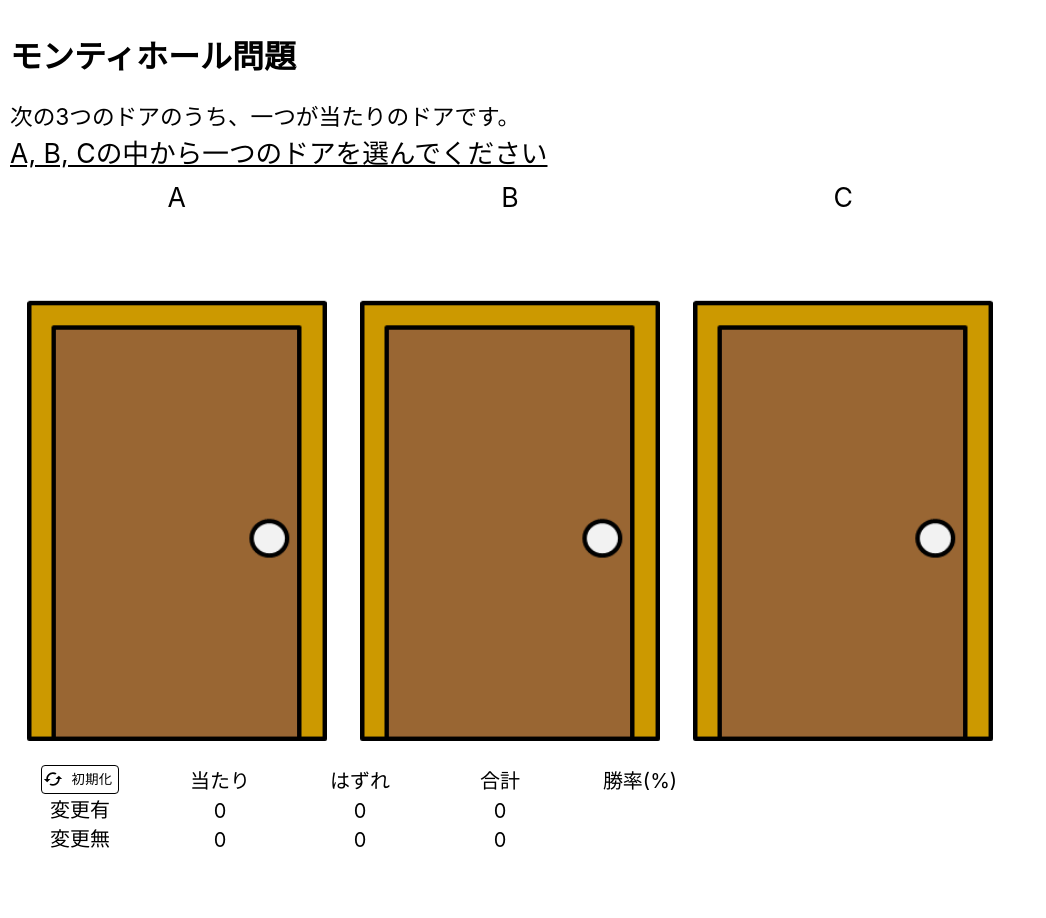
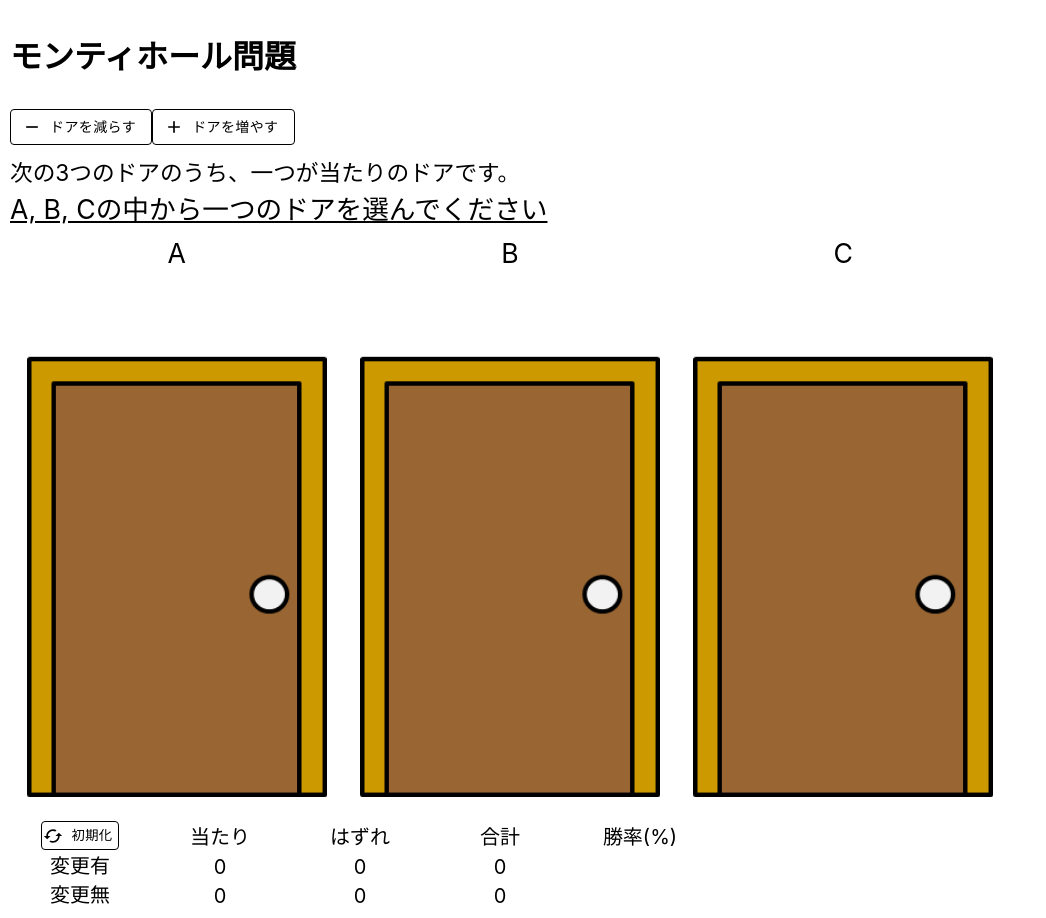
Before and after one commit to mynkit/probability-experiment, a React (Create React App) app: page / in a window 1280 px wide. Shown: the whole page, without its empty margins (0-1046 px from the left). Before the commit the page ends 862 px from the top, so only its background shows below. Built offline with nearby package versions, Linux system fonts and the light colour scheme.

Commit message:
ドアを増やしたり減らしたりできるようになった

```diff
--- a/src/components/MontyHallProblem.tsx
+++ b/src/components/MontyHallProblem.tsx
@@ -8,14 +8,18 @@ import PlayArrowIcon from '@mui/icons-material/PlayArrow';
 import PlayDisabledIcon from '@mui/icons-material/PlayDisabled';
 import InitModal from './InitModal';
 import CachedIcon from '@mui/icons-material/Cached';
+import AddIcon from '@mui/icons-material/Add';
+import RemoveIcon from '@mui/icons-material/Remove';
 
-type Door = 'A'|'B'|'C';
+type Door = 'A'|'B'|'C'|'D'|'E'|'F'|'G'|'H'|'I'|'J'|'K'|'L'|'M'|'N'|'O'|'P'|'Q'|'R'|'S'|'T'|'U'|'V'|'X'|'Y'|'Z';
+
+const doorList: Door[] = ['A', 'B', 'C', 'D', 'E', 'F', 'G', 'H', 'I', 'J', 'K', 'L', 'M', 'N', 'O', 'P', 'Q', 'R', 'S', 'T', 'U', 'V', 'X', 'Y', 'Z'];
 
 type DoorImgProps = {
   door: Door;
   firstSelectedDoor: Door | null;
   setFirstSelectedDoor: React.Dispatch<React.SetStateAction<Door | null>>;
-  missingDoor: Door | null;
+  missingDoors: Door[];
   setShowAlertModal: React.Dispatch<React.SetStateAction<boolean>>;
   bingo: Door;
   finalMissingDoor: Door | null;
@@ -27,26 +31,26 @@ type DoorImgProps = {
   setShowResultModal: React.Dispatch<React.SetStateAction<boolean>>;
 }
 
-const DoorImg: React.FC<DoorImgProps> = ({ door, firstSelectedDoor, setFirstSelectedDoor, missingDoor, setShowAlertModal, bingo, finalMissingDoor, setFinalMissingDoor, secondSelectedDoor, setSecondSelectedDoor, finalResult, setFinalResult, setShowResultModal }) => {
+const DoorImg: React.FC<DoorImgProps> = ({ door, firstSelectedDoor, setFirstSelectedDoor, missingDoors, setShowAlertModal, bingo, finalMissingDoor, setFinalMissingDoor, secondSelectedDoor, setSecondSelectedDoor, finalResult, setFinalResult, setShowResultModal }) => {
   const [imgSrc, setImgSrc] = useState('')
   useEffect(() => {
     if (finalResult!==null) {
       setImgSrc('/doors/door_close_resize.png');
     }
-    if (missingDoor===door || finalMissingDoor===door) {
+    if (missingDoors.includes(door) || finalMissingDoor===door) {
       setImgSrc('/doors/door_open.png');
     } else if (secondSelectedDoor!==null && bingo===door && bingo===secondSelectedDoor) {
       setImgSrc('doors/present_happy_boy.png');
     } else {
       setImgSrc('/doors/door_close_resize.png');
     }
-  }, [missingDoor, finalMissingDoor, secondSelectedDoor, finalResult])
+  }, [missingDoors, finalMissingDoor, secondSelectedDoor, finalResult])
   return (
     <img id={`img${door}`} src={imgSrc} width='90%' style={{cursor: 'pointer'}} onClick={()=>{
       if (firstSelectedDoor===null) {
         setFirstSelectedDoor(door);
       } else {
-        if (missingDoor===door) {
+        if (missingDoors.includes(door)) {
           setShowAlertModal(true);
         } else if (bingo!==door) {
           setFinalMissingDoor(door);
@@ -67,10 +71,11 @@ const DoorImg: React.FC<DoorImgProps> = ({ door, firstSelectedDoor, setFirstSele
 const firstBingo: Door = shuffle(['A', 'B', 'C'])[0]; // 当たりの初期値
 
 const MontyHallProblem: React.FC = () => {
-  const doors: Door[] = ['A', 'B', 'C'];
+  const [doorCount, setDoorCount] = useState(3);
+  const [doors, setDoors] = useState<Door[]>(doorList.slice(0, doorCount));
   const [bingo, setBingo] = useState(firstBingo);
   const [firstSelectedDoor, setFirstSelectedDoor] = useState<Door|null>(null);
-  const [missingDoor, setMissingDoor] = useState<Door|null>(null);
+  const [missingDoors, setMissingDoors] = useState<Door[]>([]);
   const [secondSelectedDoor, setSecondSelectedDoor] = useState<Door|null>(null);
   const [finalMissingDoor, setFinalMissingDoor] = useState<Door|null>(null);
   const [finalResult, setFinalResult] = useState<1|0|null>(null);
@@ -94,18 +99,27 @@ const MontyHallProblem: React.FC = () => {
   }, [])
 
   useEffect(() => {
+    setDoors(doorList.slice(0, doorCount));
+    init();
+  }, [doorCount])
+
+  useEffect(() => {
+    setBingo(shuffle(doors)[0]);
+  }, [doors])
+
+  useEffect(() => {
     // console.log(`当たり: ${bingo}`);
   }, [bingo])
 
   const init = () => {
     setFirstSelectedDoor(null);
-    setMissingDoor(null);
+    setMissingDoors([]);
     setSecondSelectedDoor(null);
     setFinalMissingDoor(null);
     setFinalResult(null);
     setShowAlertModal(false);
     setShowResultModal(false);
-    setBingo(shuffle(['A', 'B', 'C'])[0]);
+    setBingo(shuffle(doors)[0]);
   }
 
   useEffect(() => {
@@ -133,17 +147,17 @@ const MontyHallProblem: React.FC = () => {
 
   useEffect(() => {
     if (firstSelectedDoor!==null) {
-      setMissingDoor(shuffle(doors.filter(door => door!==firstSelectedDoor && door!=bingo))[0]);
+      setMissingDoors(shuffle(doors.filter(door => door!==firstSelectedDoor && door!=bingo)).slice(0, doors.length-2));
     }
   }, [firstSelectedDoor])
 
   useEffect(() => {
-    if (missingDoor===null) {
-      setAnnounce('A, B, Cの中から一つのドアを選んでください');
+    if (missingDoors.length===0) {
+      setAnnounce(`${doors.join(', ')}の中から一つのドアを選んでください`);
     } else if (finalResult===null) {
-      setAnnounce(`実は${missingDoor}のドアはハズレです！残りの${doors.filter(door=>door!==missingDoor).join(', ')}から一つ選んでください。`);
+      setAnnounce(`実は${missingDoors.join(', ')}のドアはハズレです！残りの${doors.filter(door=>!missingDoors.includes(door)).join(', ')}から一つ選んでください。`);
     }
-  }, [missingDoor, finalMissingDoor, secondSelectedDoor, finalResult])
+  }, [missingDoors, finalMissingDoor, secondSelectedDoor, finalResult])
 
   useEffect(() => {
     if (finalResult===1) {
@@ -185,8 +199,18 @@ const MontyHallProblem: React.FC = () => {
   return (
     <div style={{padding: '10px'}}>
       <h1 onClick={()=>setHiddenCommandCount(v=>v+1)} style={{backgroundColor: `rgb(${0},${0},${0},${Math.min(hiddenCommandCount/100., 0.1)})`}}>モンティホール問題</h1>
+      <div style={{paddingTop: '10px'}}/>
+      <Grid container justifyContent='flex-start' alignItems='center'>
+        <Button color={autoMode ? "primary" : "inherit"} variant="outlined" startIcon={<RemoveIcon />} onClick={()=>{if(doorCount>3)setDoorCount(v=>v-1)}} disabled={false} size="medium">
+          ドアを減らす
+        </Button>
+        <Button color={autoMode ? "primary" : "inherit"} variant="outlined" startIcon={<AddIcon />} onClick={()=>{if(doorCount<doorList.length)setDoorCount(v=>v+1)}} disabled={false} size="medium">
+          ドアを増やす
+        </Button>
+      </Grid>
+      <div style={{paddingTop: '10px'}}/>
       <Grid container>
-        <div style={{fontSize: '17pt'}}>次の3つのドアのうち、一つが当たりのドアです。</div>
+        <div style={{fontSize: '17pt'}}>{`次の${doors.length}つのドアのうち、一つが当たりのドアです。`}</div>
         {hiddenButton ? (
           <Button style={{zIndex: 100}} color={autoMode ? "primary" : "inherit"} variant="outlined" startIcon={autoMode ? <PlayDisabledIcon/> : <PlayArrowIcon />} onClick={()=>{setAutoMode(v=>!v)}} disabled={false} size="medium">
             {autoMode ? '実行停止' : `自動実行${bakusokuMode ? '(爆速)' : ''}`}
@@ -198,24 +222,28 @@ const MontyHallProblem: React.FC = () => {
         </span>
       <div style={{padding: '5px'}}/>
       <Grid container maxWidth='100%' width='1000px' alignItems='flex-end' justifyContent='flex-end' style={{textAlign: 'center'}}>
-        <Grid item xs={4}>
-          <span style={{fontSize: '20pt'}}>A</span>
-          <span style={{fontSize: '11pt'}}>{secondSelectedDoor==='A' ? '(二回目の選択)' : firstSelectedDoor==='A' ? '(一回目の選択)' : ''}</span>
+        {doors.map((door) => {
+          return (
+            <Grid key={door} item xs={12./doors.length}>
+              <span style={{
+                fontSize: '20pt',
+                borderBottom: `${firstSelectedDoor===door ? 'dashed' : 'solid'} 2px ${firstSelectedDoor===door ? 'gray' : secondSelectedDoor===door ? 'red' : 'white'}`,
+                borderTop: `${firstSelectedDoor===door ? 'dashed' : 'solid'} 2px ${firstSelectedDoor===door ? 'gray' : secondSelectedDoor===door ? 'red' : 'white'}`,
+                borderLeft: `${firstSelectedDoor===door ? 'dashed' : 'solid'} 2px ${firstSelectedDoor===door ? 'gray' : secondSelectedDoor===door ? 'red' : 'white'}`,
+                borderRight: `${firstSelectedDoor===door ? 'dashed' : 'solid'} 2px ${firstSelectedDoor===door ? 'gray' : secondSelectedDoor===door ? 'red' : 'white'}`,
+                borderRadius: `10px`,
+              }}>{door}</span>
             </Grid>
-        <Grid item xs={4}>
-          <span style={{fontSize: '20pt'}}>B</span>
-          <span style={{fontSize: '11pt'}}>{secondSelectedDoor==='B' ? '(二回目の選択)' : firstSelectedDoor==='B' ? '(一回目の選択)' : ''}</span>
-        </Grid>
-        <Grid item xs={4}>
-          <span style={{fontSize: '20pt'}}>C</span>
-          <span style={{fontSize: '11pt'}}>{secondSelectedDoor==='C' ? '(二回目の選択)' : firstSelectedDoor==='C' ? '(一回目の選択)' : ''}</span>
-        </Grid>
-        <Grid item xs={4}>
+          );
+        })}
+        {doors.map((door) => {
+          return (
+            <Grid key={door} item xs={12./doors.length}>
               <DoorImg
-            door='A'
+                door={door}
                 firstSelectedDoor={firstSelectedDoor}
                 setFirstSelectedDoor={setFirstSelectedDoor}
-            missingDoor={missingDoor}
+                missingDoors={missingDoors}
                 setShowAlertModal={setShowAlertModal}
                 bingo={bingo}
                 finalMissingDoor={finalMissingDoor}
@@ -227,40 +255,8 @@ const MontyHallProblem: React.FC = () => {
                 setShowResultModal={setShowResultModal}
               />
             </Grid>
-        <Grid item xs={4}>
-          <DoorImg
-            door='B'
-            firstSelectedDoor={firstSelectedDoor}
-            setFirstSelectedDoor={setFirstSelectedDoor}
-            missingDoor={missingDoor}
-            setShowAlertModal={setShowAlertModal}
-            bingo={bingo}
-            finalMissingDoor={finalMissingDoor}
-            setFinalMissingDoor={setFinalMissingDoor}
-            secondSelectedDoor={secondSelectedDoor}
-            setSecondSelectedDoor={setSecondSelectedDoor}
-            finalResult={finalResult}
-            setFinalResult={setFinalResult}
-            setShowResultModal={setShowResultModal}
-          />
-        </Grid>
-        <Grid item xs={4}>
-          <DoorImg
-            door='C'
-            firstSelectedDoor={firstSelectedDoor}
-            setFirstSelectedDoor={setFirstSelectedDoor}
-            missingDoor={missingDoor}
-            setShowAlertModal={setShowAlertModal}
-            bingo={bingo}
-            finalMissingDoor={finalMissingDoor}
-            setFinalMissingDoor={setFinalMissingDoor}
-            secondSelectedDoor={secondSelectedDoor}
-            setSecondSelectedDoor={setSecondSelectedDoor}
-            finalResult={finalResult}
-            setFinalResult={setFinalResult}
-            setShowResultModal={setShowResultModal}
-          />
-        </Grid>
+          );
+        })}
       </Grid>
       <div style={{paddingTop: '20px'}}/>
       <Grid container maxWidth='100%' width='700px' alignItems='flex-end' justifyContent='flex-end' style={{textAlign: 'center'}}>
@@ -314,7 +310,7 @@ const MontyHallProblem: React.FC = () => {
           <span style={{fontSize: '15pt'}}>{notChangedBingoCount+notChangedMissCount>0 ? Math.floor(100*notChangedBingoCount/(notChangedBingoCount+notChangedMissCount)) : ''}</span>
         </Grid>
       </Grid>
-      <AlertModal showAlertModal={showAlertModal} setShowAlertModal={setShowAlertModal} alertText={`${doors.filter(door=>door!==missingDoor).join(', ')}から選んでください`}/>
+      <AlertModal showAlertModal={showAlertModal} setShowAlertModal={setShowAlertModal} alertText={`${doors.filter(door=>!missingDoors.includes(door)).join(', ')}から選んでください`}/>
       <ResultModal showResultModal={showResultModal} setShowResultModal={setShowResultModal} finalResult={finalResult} init={init}/>
       <InitModal
         showInitModal={showInitModal}
```
Lines whose indentation alone changed are shown as unchanged.
